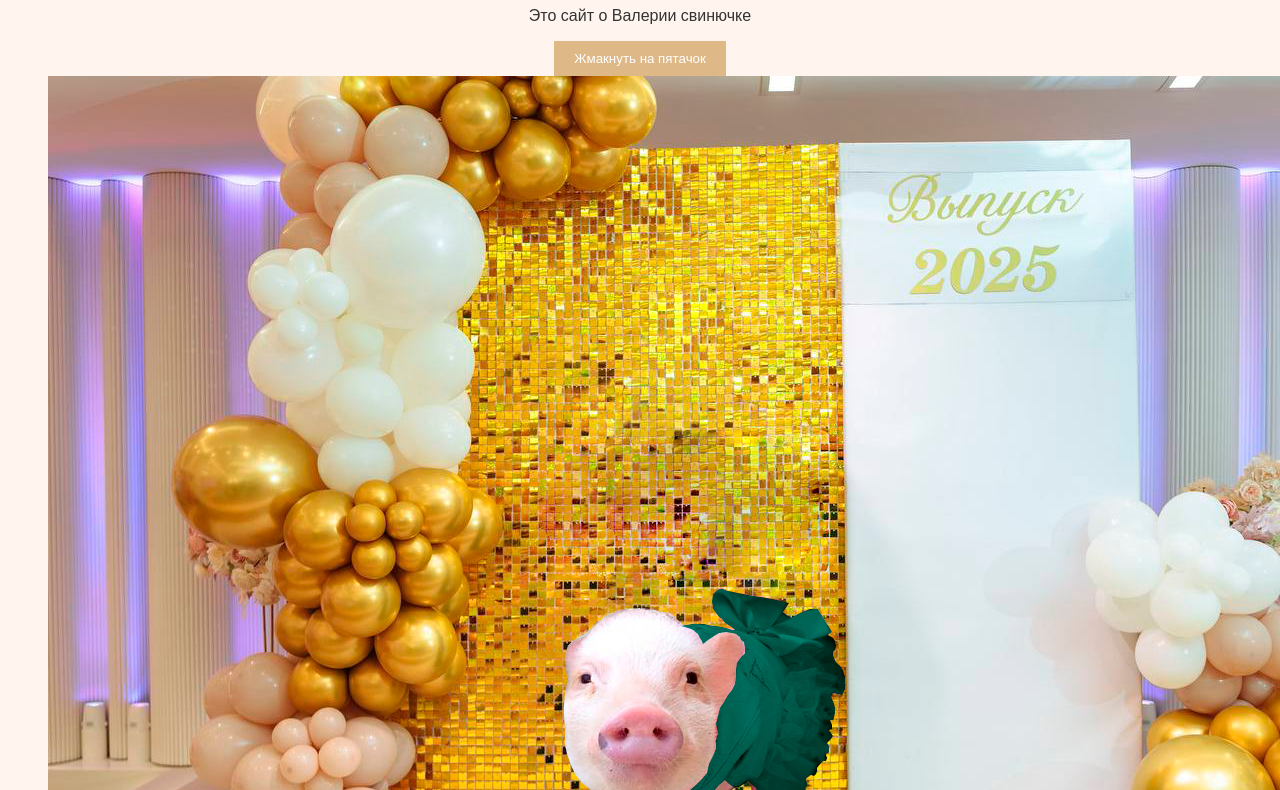
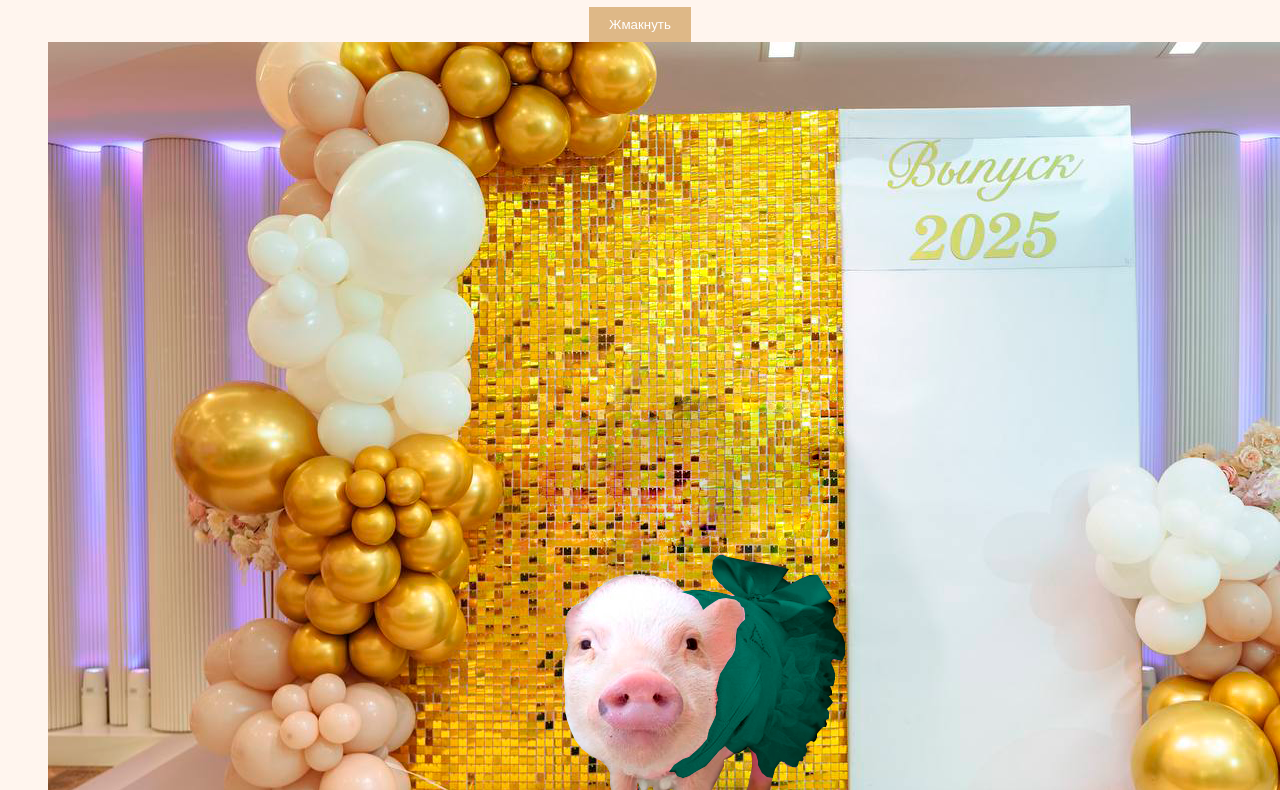
Before and after one commit to Gayorgii/Gayorgii.github.io, a plain HTML site: page index.html in a window 1280 px wide. Shown: the part 121-911 px from the top of the page. Drawn offline with Linux system fonts and the light colour scheme.

Commit message:
Update index.html

```diff
--- a/index.html
+++ b/index.html
@@ -6,8 +6,7 @@
 </head>
 <body>
     <h1>Валерия свинючка</h1>
-    <p>Это сайт о Валерии свинючке</p>
-    <button id="changeTextButton">Жмакнуть на пятачок</button>
+    <button id="changeTextButton">Жмакнуть</button>
     <script src="script.js"></script>
     <img src="boar.png">
 </body>
```
